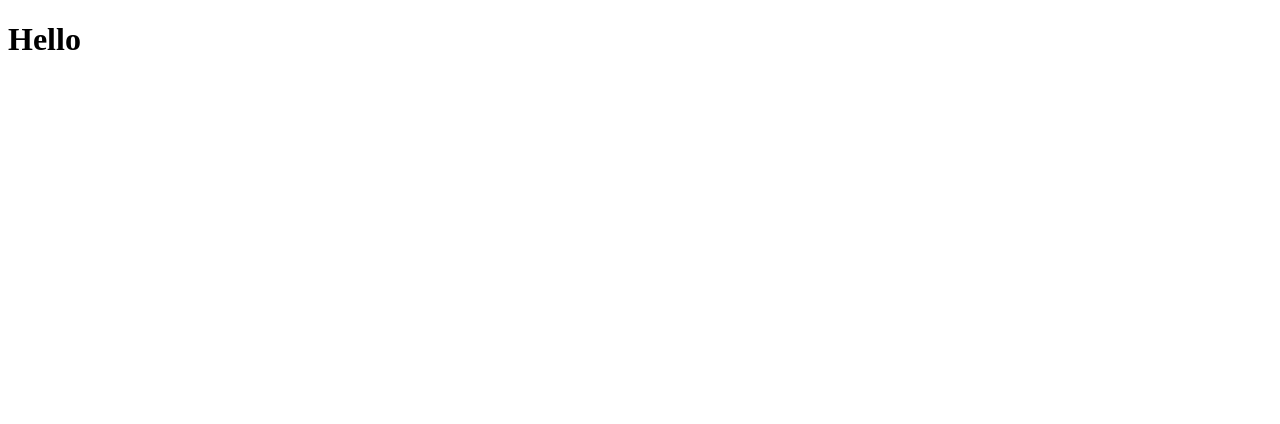
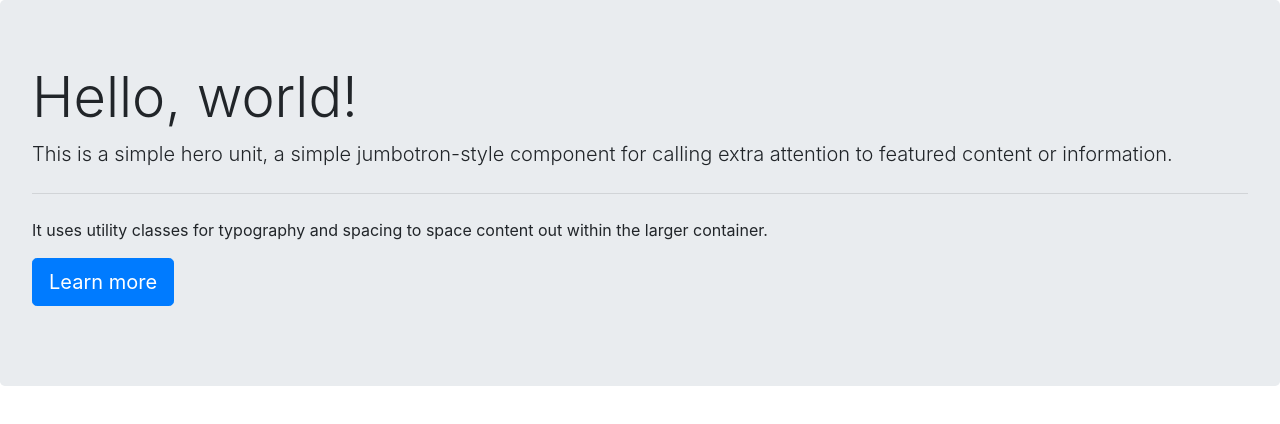
Before and after one commit to fl4viooliveira/Bootstrap-Portfolio, a plain HTML site: page index.html in a window 1280 px wide. Drawn offline with nearby package versions, Linux system fonts and the light colour scheme.

Commit message:
add Bootstrap

```diff
--- a/index.html
+++ b/index.html
@@ -5,10 +5,28 @@
   <meta http-equiv="X-UA-Compatible" content="IE=edge">
   <meta name="viewport" content="width=device-width, initial-scale=1.0">
   <title>Bootstrap Portfolio</title>
+
+<!-- BOOTSTRAP -->
+<link rel="stylesheet" href="https://cdn.jsdelivr.net/npm/bootstrap@4.0.0/dist/css/bootstrap.min.css" integrity="sha384-Gn5384xqQ1aoWXA+058RXPxPg6fy4IWvTNh0E263XmFcJlSAwiGgFAW/dAiS6JXm" crossorigin="anonymous">
+
 </head>
 <body>
 
-  <h1>Hello</h1>
+  <div class="jumbotron">
+    <h1 class="display-4">Hello, world!</h1>
+    <p class="lead">This is a simple hero unit, a simple jumbotron-style component for calling extra attention to featured content or information.</p>
+    <hr class="my-4">
+    <p>It uses utility classes for typography and spacing to space content out within the larger container.</p>
+    <p class="lead">
+      <a class="btn btn-primary btn-lg" href="#" role="button">Learn more</a>
+    </p>
+  </div>
 
+
+<!-- Optional JavaScript -->
+<!-- jQuery first, then Popper.js, then Bootstrap JS -->
+<script src="https://code.jquery.com/jquery-3.2.1.slim.min.js" integrity="sha384-KJ3o2DKtIkvYIK3UENzmM7KCkRr/rE9/Qpg6aAZGJwFDMVNA/GpGFF93hXpG5KkN" crossorigin="anonymous"></script>
+<script src="https://cdn.jsdelivr.net/npm/popper.js@1.12.9/dist/umd/popper.min.js" integrity="sha384-ApNbgh9B+Y1QKtv3Rn7W3mgPxhU9K/ScQsAP7hUibX39j7fakFPskvXusvfa0b4Q" crossorigin="anonymous"></script>
+<script src="https://cdn.jsdelivr.net/npm/bootstrap@4.0.0/dist/js/bootstrap.min.js" integrity="sha384-JZR6Spejh4U02d8jOt6vLEHfe/JQGiRRSQQxSfFWpi1MquVdAyjUar5+76PVCmYl" crossorigin="anonymous"></script>
 </body>
 </html>
```
